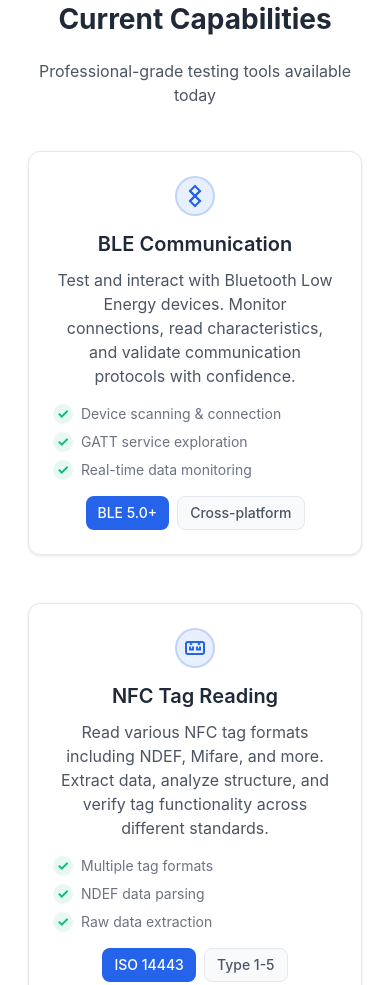
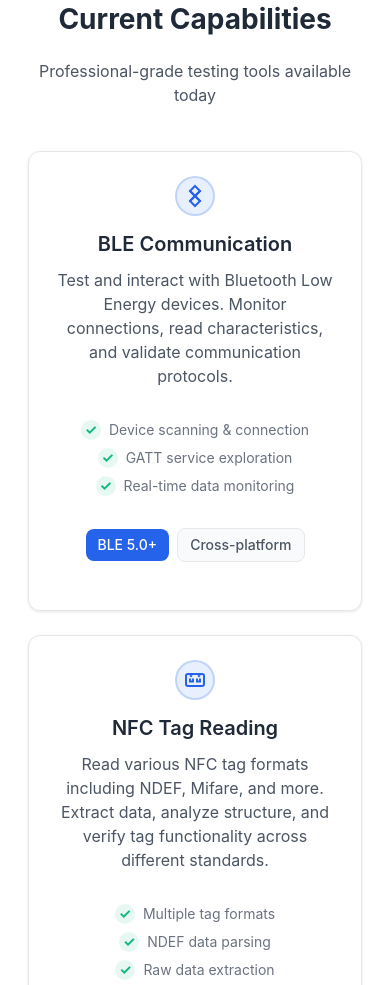
Before and after one commit to abdelaziz-mahdy/marketing_site_tester, a plain HTML site: page src/index.html in a window 390 px wide. Shown: the part 2659-3644 px from the top of the page. Drawn offline with Linux system fonts and the light colour scheme.

Commit message:
Update feature descriptions and improve layout alignment for better readability and responsiveness

```diff
--- a/src/index.html
+++ b/src/index.html
@@ -243,7 +243,7 @@
                                 </svg>
                             </div>
                             <h3 id="ble-feature-title" class="h3 mb-3">BLE Communication</h3>
-                            <p class="body mb-4">Test and interact with Bluetooth Low Energy devices. Monitor connections, read characteristics, and validate communication protocols with confidence.</p>
+                            <p class="body mb-4">Test and interact with Bluetooth Low Energy devices. Monitor connections, read characteristics, and validate communication protocols.</p>
 
                             <div class="feature-highlights">
                                 <div class="feature-highlight">
@@ -313,7 +313,7 @@
                                 </svg>
                             </div>
                             <h3 id="interface-feature-title" class="h3 mb-3">Easy-to-Use Interface</h3>
-                            <p class="body mb-4">Clean, intuitive tabs separate BLE and NFC functionality. Simple navigation makes wireless testing accessible to everyone, from beginners to professionals.</p>
+                            <p class="body mb-4">Clean, intuitive tabs separate BLE and NFC functionality. Simple navigation makes wireless testing accessible to everyone.</p>
 
                             <div class="feature-highlights">
                                 <div class="feature-highlight">
--- a/src/styles/components.css
+++ b/src/styles/components.css
@@ -299,7 +299,7 @@
   flex-direction: column;
   gap: var(--space-2);
   margin: var(--space-4) 0;
-  text-align: left;
+  text-align: center;
   position: relative;
   z-index: 1;
 }
@@ -307,6 +307,7 @@
 .feature-highlight {
   display: flex;
   align-items: center;
+  justify-content: center;
   gap: var(--space-2);
   font-size: var(--font-size-small);
   color: var(--color-text-medium);
@@ -345,6 +346,7 @@
   justify-content: center;
   position: relative;
   z-index: 1;
+  align-items: center;
 }
 
 /* Feature Action Section */
--- a/src/styles/responsive.css
+++ b/src/styles/responsive.css
@@ -34,6 +34,18 @@
   grid-template-columns: 1fr;
   max-width: 1200px;
   margin: 0 auto;
+  align-items: stretch; /* Ensure equal heights */
+}
+
+/* Ensure feature cards stretch to full height */
+.features-grid .feature-card {
+  display: flex;
+  flex-direction: column;
+  height: 100%;
+}
+
+.features-grid .feature-card .feature-badges {
+  margin-top: auto;
 }
 
 /* Roadmap Timeline */
```
